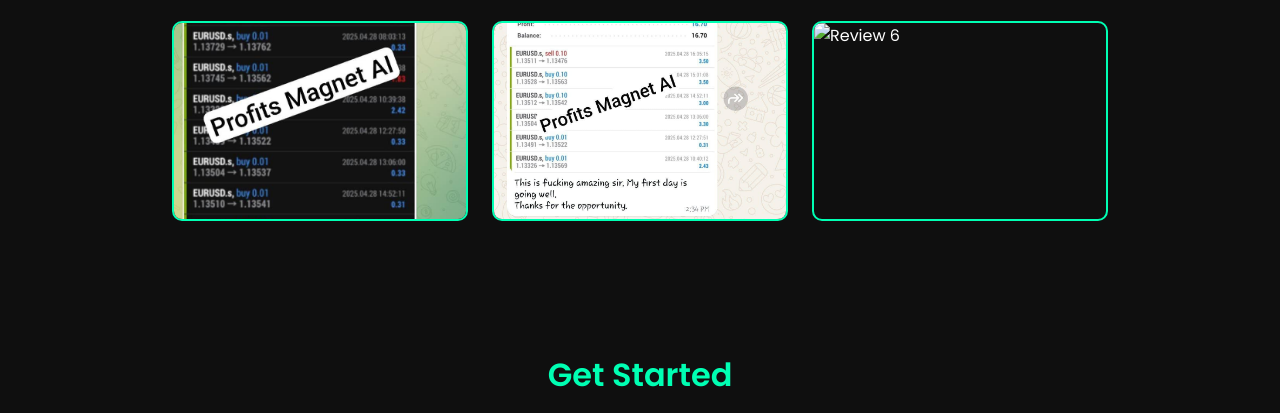
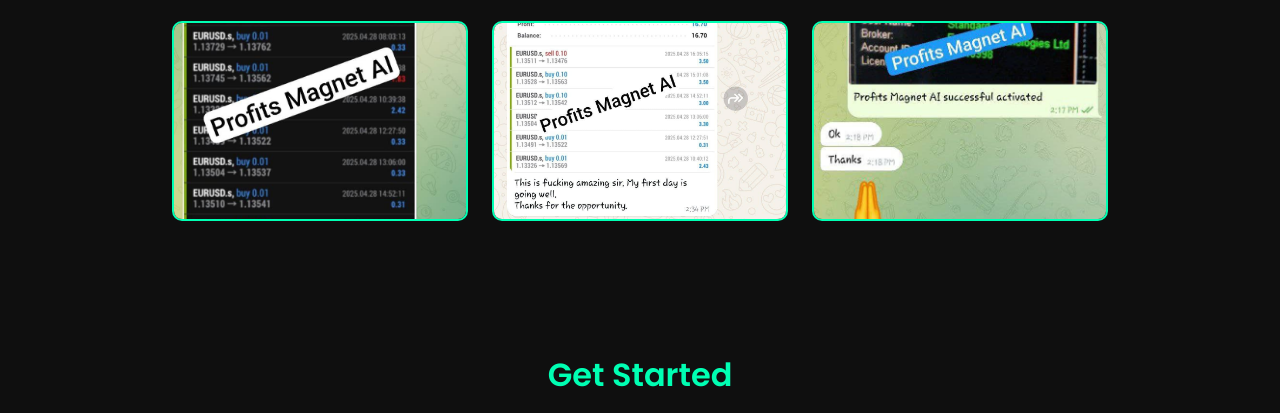
Before and after one commit to SMoney1-hub/profit-magnet, a plain HTML site: page index.html in a window 1280 px wide. Shown: the part 807-1220 px from the top of the page. Drawn offline with Linux system fonts and the light colour scheme.

Commit message:
Update index.html

```diff
--- a/index.html
+++ b/index.html
@@ -138,7 +138,7 @@
       <img src="img3.jpg" alt="Review 3">
       <img src="img4.jpg" alt="Review 4">
       <img src="img5.jpg" alt="Review 5">
-      <img src="img6.jpg" alt="Review 6">
+      <img src="img6.jpeg" alt="Review 6">
     </div>
   </section>  <section class="pricing scroll-section" id="pricing">
     <h2 class="section-title">Get Started</h2>
```
